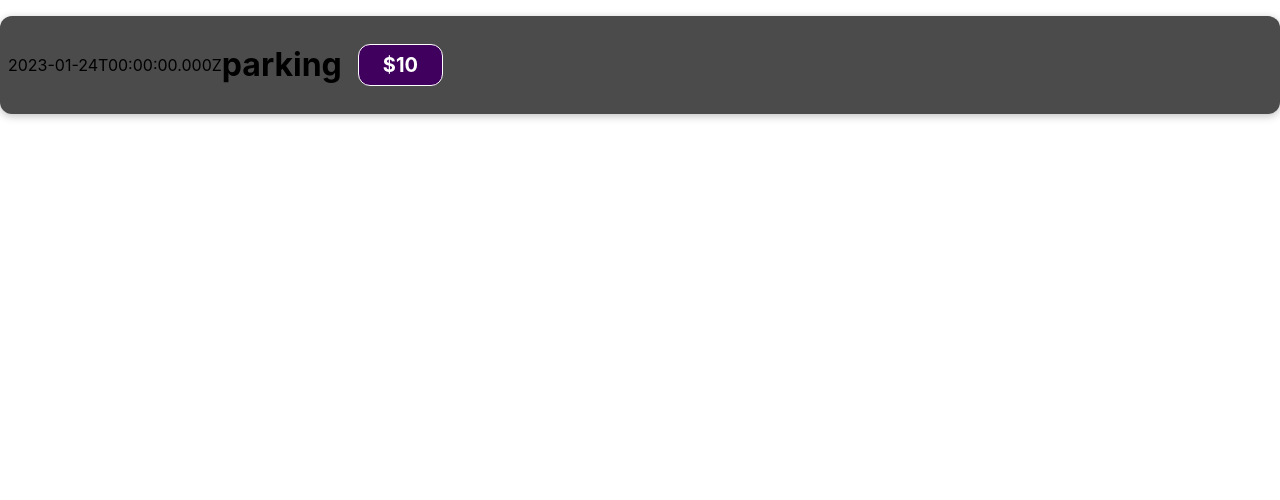
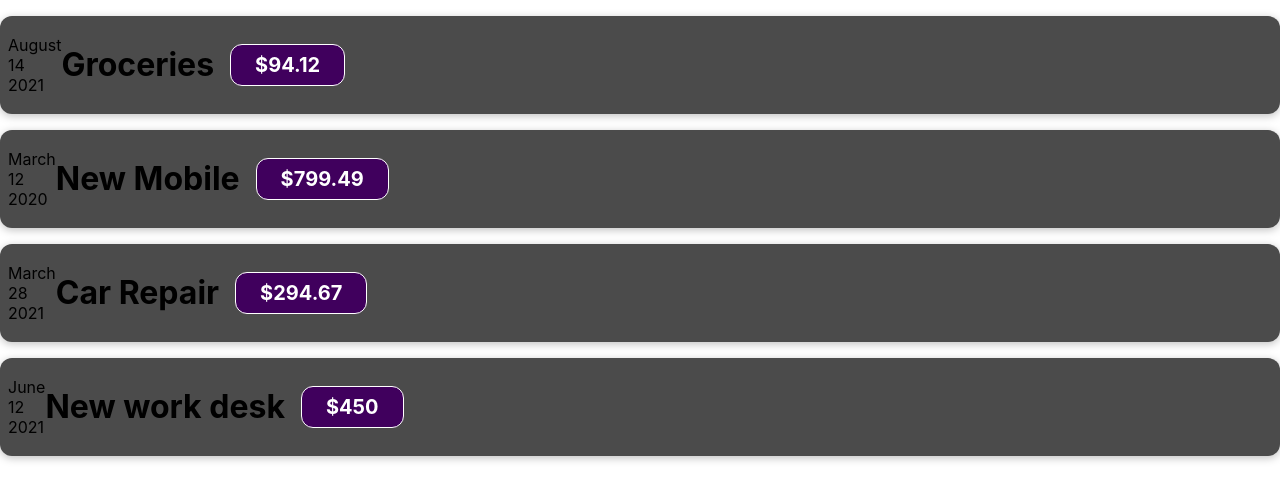
Before and after one commit to GURUNMG/FULL-STACK, a React (Create React App) app in the folder PROJECT/expense-tracker/: page / in a window 1280 px wide. Shown: the top 500 px of the page. Built offline with nearby package versions, Linux system fonts and the light colour scheme.

Commit message:
expense modules

```diff
--- a/PROJECT/expense-tracker/src/App.js
+++ b/PROJECT/expense-tracker/src/App.js
@@ -1,5 +1,6 @@
 import './App.css';
-import ExpenseItem from './components/ExpenseItem';
+import ExpenseItem from './components/expense-item/ExpenseItem.jsx';
+// import ExpenseDate from './components/expense-date/expenseDate.jsx';
 function App() {
   const DUMMY_DATA = [
     {
@@ -25,9 +26,24 @@ function App() {
   return (
     <div>
     <ExpenseItem
-    title={"parking"}
-    amount={10}
-    date={new Date(2023,0,24)} />
+    title={DUMMY_DATA[0].title}
+    amount={DUMMY_DATA[0].amount}
+    date={DUMMY_DATA[0].date} />
+
+<ExpenseItem
+    title={DUMMY_DATA[1].title}
+    amount={DUMMY_DATA[1].amount}
+    date={DUMMY_DATA[1].date} />
+
+<ExpenseItem
+    title={DUMMY_DATA[2].title}
+    amount={DUMMY_DATA[2].amount}
+    date={DUMMY_DATA[2].date} />
+
+<ExpenseItem
+    title={DUMMY_DATA[3].title}
+    amount={DUMMY_DATA[3].amount}
+    date={DUMMY_DATA[3].date} />
     </div>
   );
 }
--- a/PROJECT/expense-tracker/src/components/ExpenseItem.jsx
+++ b/PROJECT/expense-tracker/src/components/expense-item/ExpenseItem.jsx
@@ -5,10 +5,21 @@ const ExpenseItem=(props)=>{
   console.log(props)
   let {title=" ",
   amount=0,
-  date=new Date()}=props
+  date=new Date()}=props;
+
+
+  const day=date.toLocaleString('en-US', {day:'2-digit'})
+  const month=date.toLocaleString('en-US',{month:'long'});
+  const year=date.getFullYear();
+  console.log(day, month, year)
+
   return (
     <div className="expense-item">
-      <div>{date.toISOString()}</div>
+      <div>
+        <div>{month}</div>
+        <div>{day}</div>
+        <div>{year}</div>
+      </div>
       <div className="expense-item__description">
         <h1>{title}</h1>
         <div className="expense-item__price">${amount}</div>
```
Also changed, not shown: PROJECT/expense-tracker/src/components/expense-date/ExpenseDate.jsx (added, +13 -0 lines), PROJECT/expense-tracker/src/components/expense-date/ExpenseDate.css (added), PROJECT/expense-tracker/src/components/expense-item/ExpenseItem.css (renamed from PROJECT/expense-tracker/src/components/ExpenseItem.css).
